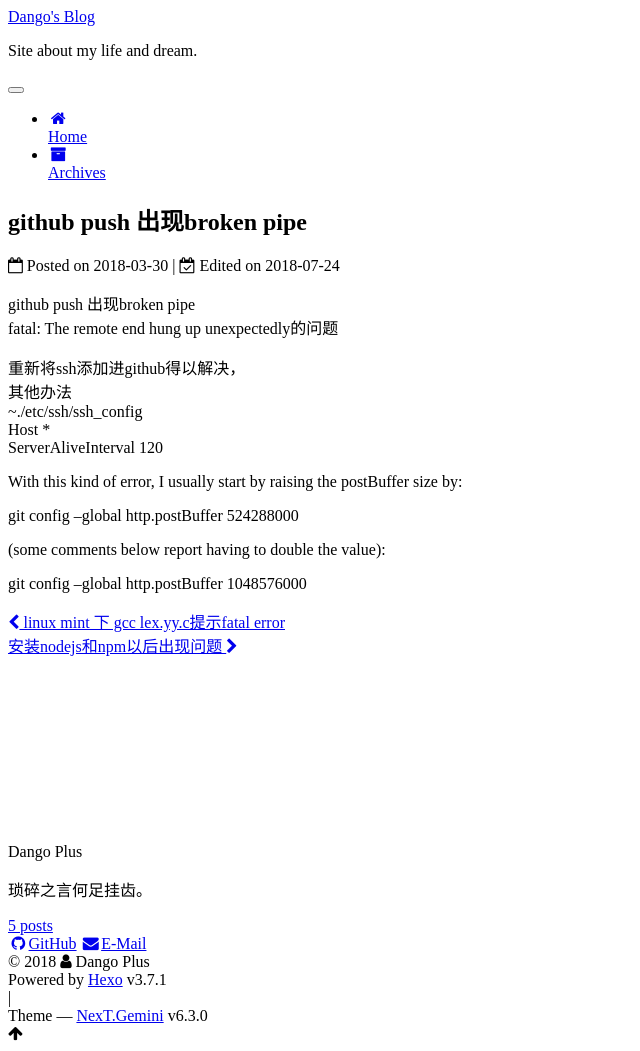
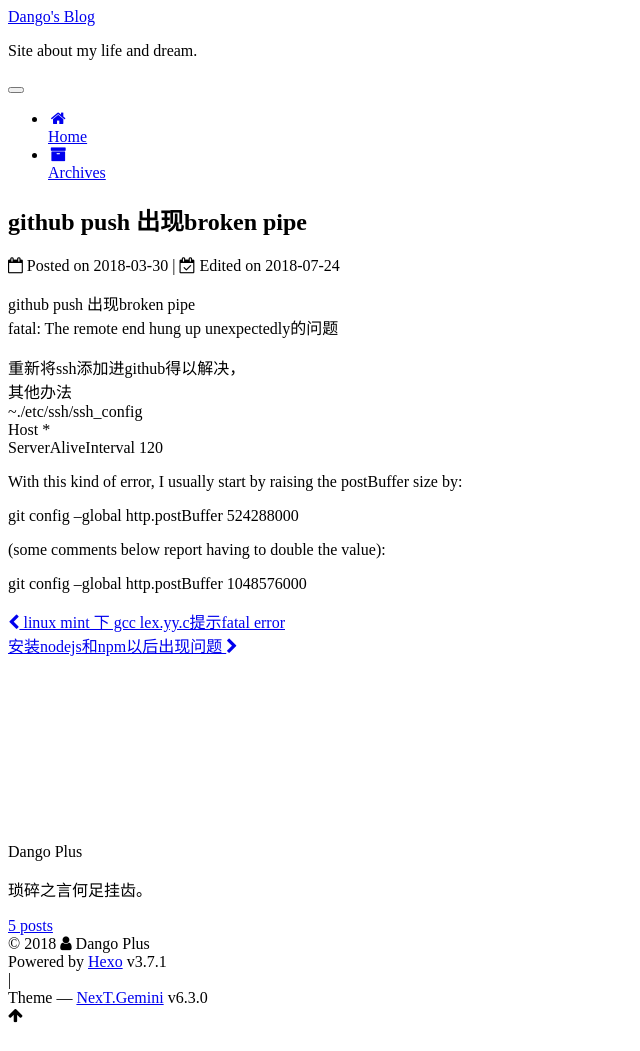
Before and after one commit to DangoPlus/DangoPlus.github.io, a plain HTML site: page 2018/03/30/github出现broken pipe/index.html in a window 1280 px wide. Shown: the whole page, without its empty margins (0-640 px from the left). Drawn offline with Linux system fonts and the light colour scheme.

Commit message:
Site updated: 2018-07-24 19:36:59

```diff
--- a/2018/03/30/github出现broken pipe/index.html
+++ b/2018/03/30/github出现broken pipe/index.html
@@ -497,20 +497,6 @@
 
 
 
-            <div class="links-of-author motion-element">
-
-                <span class="links-of-author-item">
-                  <a href="https://github.com/DangoPlus" target="_blank" title="GitHub"><i class="fa fa-fw fa-github"></i>GitHub</a>
-
-                </span>
-
-                <span class="links-of-author-item">
-                  <a href="mailto:depengyu@hotmail.com" target="_blank" title="E-Mail"><i class="fa fa-fw fa-envelope"></i>E-Mail</a>
-
-                </span>
-
-            </div>
-
 
 
 
```
Also changed, not shown: 2018/03/30/lint下gcc lex.yy.c提示fatal error/index.html (+0 -14 lines), 2018/03/30/rebuild/index.html (+0 -14 lines), 2018/03/30/安装nodejs和npm以后出现问题/index.html (+0 -14 lines), 2018/07/24/建立新工作用虚拟机遇到的问题/index.html (+0 -14 lines), archives/2018/03/index.html (+0 -14 lines), archives/2018/07/index.html (+0 -14 lines), archives/2018/index.html (+0 -14 lines), archives/index.html (+0 -14 lines), index.html (+0 -14 lines).
